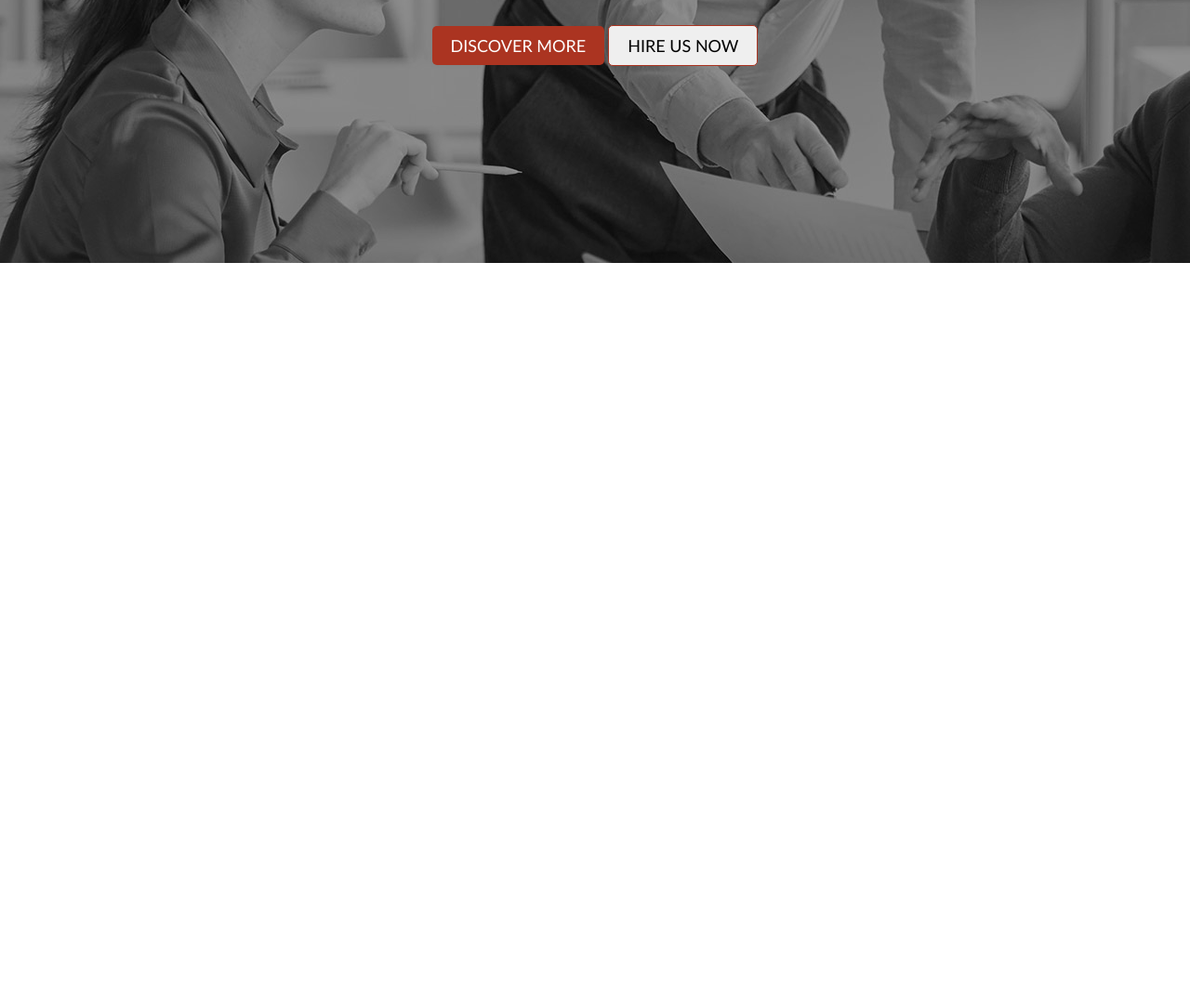
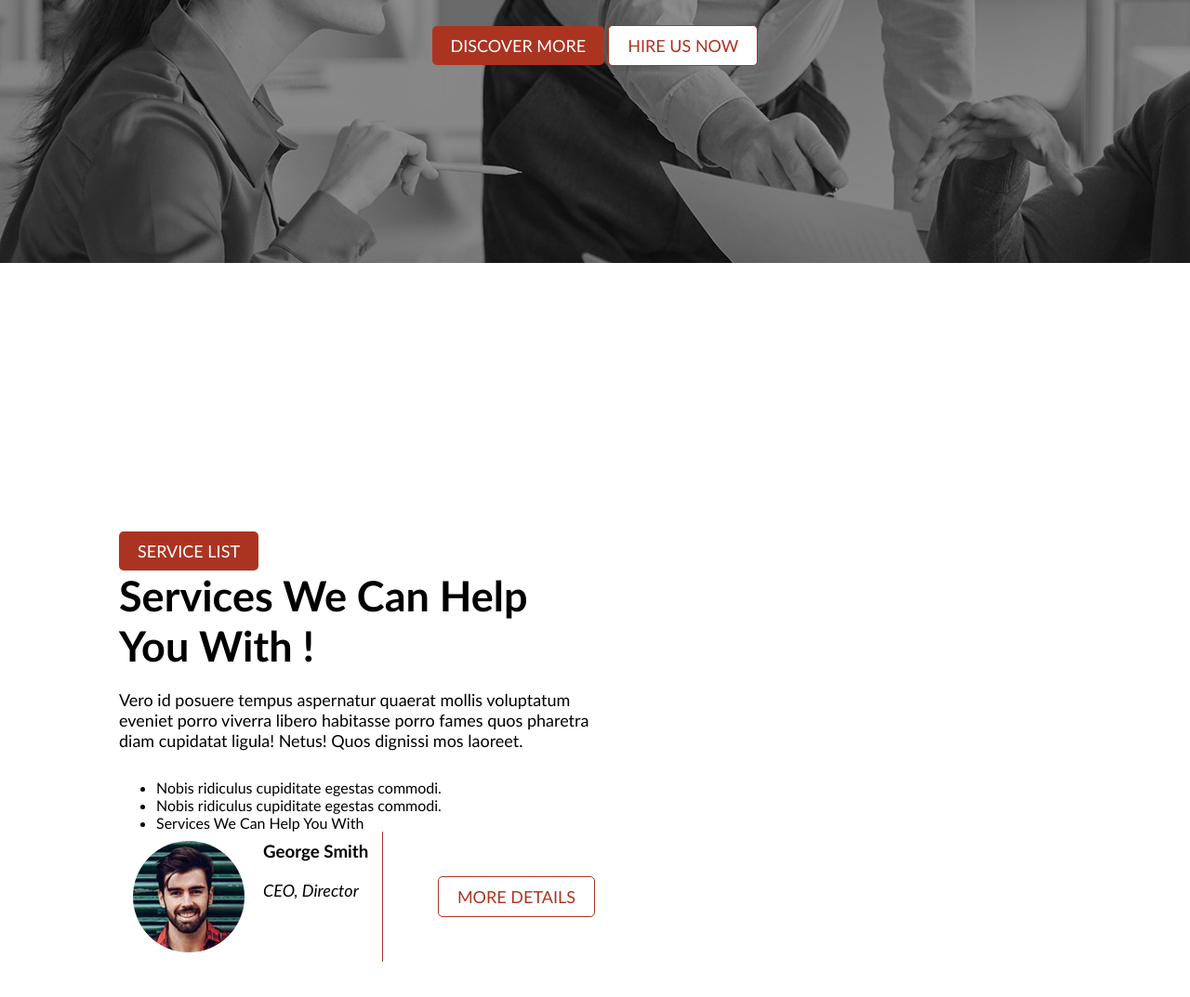
Before and after one commit to mahamudulhasan-me/Digital-Agency, a plain HTML site: page index.html in a window 1280 px wide. Shown: the part 595-1668 px from the top of the page at 93% size. Before the commit the page ends 878 px from the top, so only its background shows below. Drawn offline with Linux system fonts and the light colour scheme.

Commit message:
last update 08.1.23

```diff
--- a/css/style.css
+++ b/css/style.css
@@ -26,8 +26,12 @@ p {
   border: 1px solid #ab3421;
   border-radius: 5px;
   text-transform: uppercase;
-  background-color: #ffffff
-  color: #ab3421
+  background-color: #ffffff;
+  color: #ab3421;
+}
+main {
+  width: 80%;
+  margin: 0 auto;
 }
 /* Header Style Start  */
 
@@ -73,3 +77,37 @@ nav {
   margin: 20px auto 30px;
   font-size: 22px;
 }
+
+/* Service Style CSS  */
+.service-section {
+  width: 100%;
+  height: 100vh;
+  padding: 120px 0;
+  display: flex;
+  justify-content: space-between;
+  align-items: center;
+}
+.service-info {
+  width: 50%;
+}
+.service-info h1 {
+  font-size: 45px;
+}
+.service-info p {
+  margin: 20px 0 30px;
+}
+.service-author {
+  display: flex;
+  justify-content: space-between;
+  align-items: center;
+}
+.author-info {
+  padding: 10px 15px;
+  display: flex;
+  border-right: 1px solid #ab3421;
+}
+.author-info img {
+  border-radius: 50%;
+  height: 120px;
+  margin-right: 20px;
+}
--- a/index.html
+++ b/index.html
@@ -44,5 +44,36 @@
       </section>
     </header>
     <!-- Header Section End -->
+    <!-- Main Section Start -->
+    <main>
+      <!-- Service Section Start -->
+      <section class="service-section">
+        <div class="service-info">
+          <button class="primary-btn">Service List</button>
+          <h1>Services We Can Help You With !</h1>
+          <p>
+            Vero id posuere tempus aspernatur quaerat mollis voluptatum eveniet
+            porro viverra libero habitasse porro fames quos pharetra diam
+            cupidatat ligula! Netus! Quos dignissi mos laoreet.
+          </p>
+          <ul>
+            <li>Nobis ridiculus cupiditate egestas commodi.</li>
+            <li>Nobis ridiculus cupiditate egestas commodi.</li>
+            <li>Services We Can Help You With</li>
+          </ul>
+          <div class="service-author">
+            <div class="author-info">
+              <img src="./images/author.jpg" alt="" />
+              <div>
+                <h3>George Smith</h3>
+                <p><em>CEO, Director</em></p>
+              </div>
+            </div>
+            <button class="primary-btn2">More Details</button>
+          </div>
+        </div>
+        <div class="service-container"></div>
+      </section>
+    </main>
   </body>
 </html>
```
